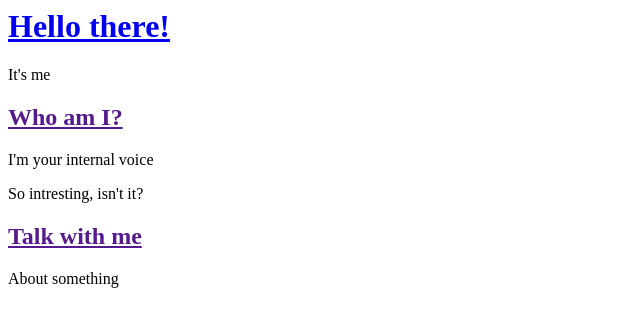
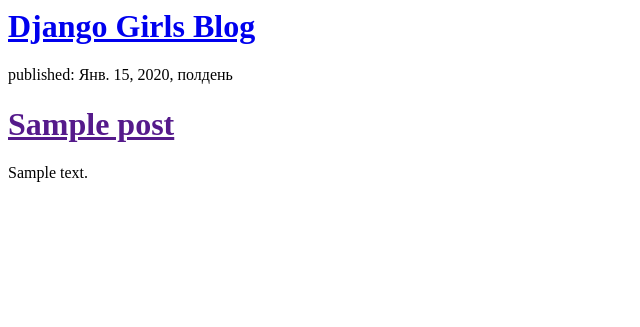
Before and after one commit to lvrkmsh/my-first-blog, a Django app: template blog/templates/blog/post_list.html in a window 1280 px wide. Shown: the top 327 px of the page, without its empty margins (0-640 px from the left). Run offline with Django 3.2, Linux system fonts and the light colour scheme; the template is opened without the code that fills it: values that come from a table or form of the project are taken from there, others are empty; tables that the repository leaves empty hold one stand-in row (values such as "Sample post").

Commit message:
Modified templates to display posts from database.

```diff
--- a/blog/models.py
+++ b/blog/models.py
@@ -12,5 +12,5 @@ class Post(models.Model):
         self.published_date = timezone.now()
         self.save()
 
-        def __str__(self):
-            return self.title
+    def __str__(self):
+        return self.title
--- a/blog/templates/blog/post_list.html
+++ b/blog/templates/blog/post_list.html
@@ -3,20 +3,17 @@
         <title>Maria's blog</title>
     </head>
     <body>
+      <div>
+    <h1><a href="/">Django Girls Blog</a></h1>
+</div>
         <div>
-            <h1><a href="/">Hello there!</a></h1>
-        </div>
-
-        <div>
-            <p>It's me</p>
-            <h2><a href="">Who am I?</a></h2>
-            <p>I'm your internal voice</p>
-        </div>
-
-        <div>
-            <p>So intresting, isn't it?</p>
-            <h2><a href="">Talk with me</a></h2>
-            <p>About something</p>
+          {% for post in posts %}
+      <div>
+          <p>published: {{ post.published_date }}</p>
+          <h1><a href="">{{ post.title }}</a></h1>
+          <p>{{ post.text|linebreaksbr }}</p>
+      </div>
+  {% endfor %}
         </div>
     </body>
 </html>
--- a/blog/views.py
+++ b/blog/views.py
@@ -1,3 +1,7 @@
 from django.shortcuts import render
+from django.utils import timezone
+from .models import Post
+
 def post_list(request):
-    return render(request, 'blog/post_list.html', {})
+    posts = Post.objects.filter(published_date__lte=timezone.now()).order_by('published_date')
+    return render(request, 'blog/post_list.html', {'posts': posts})
```
